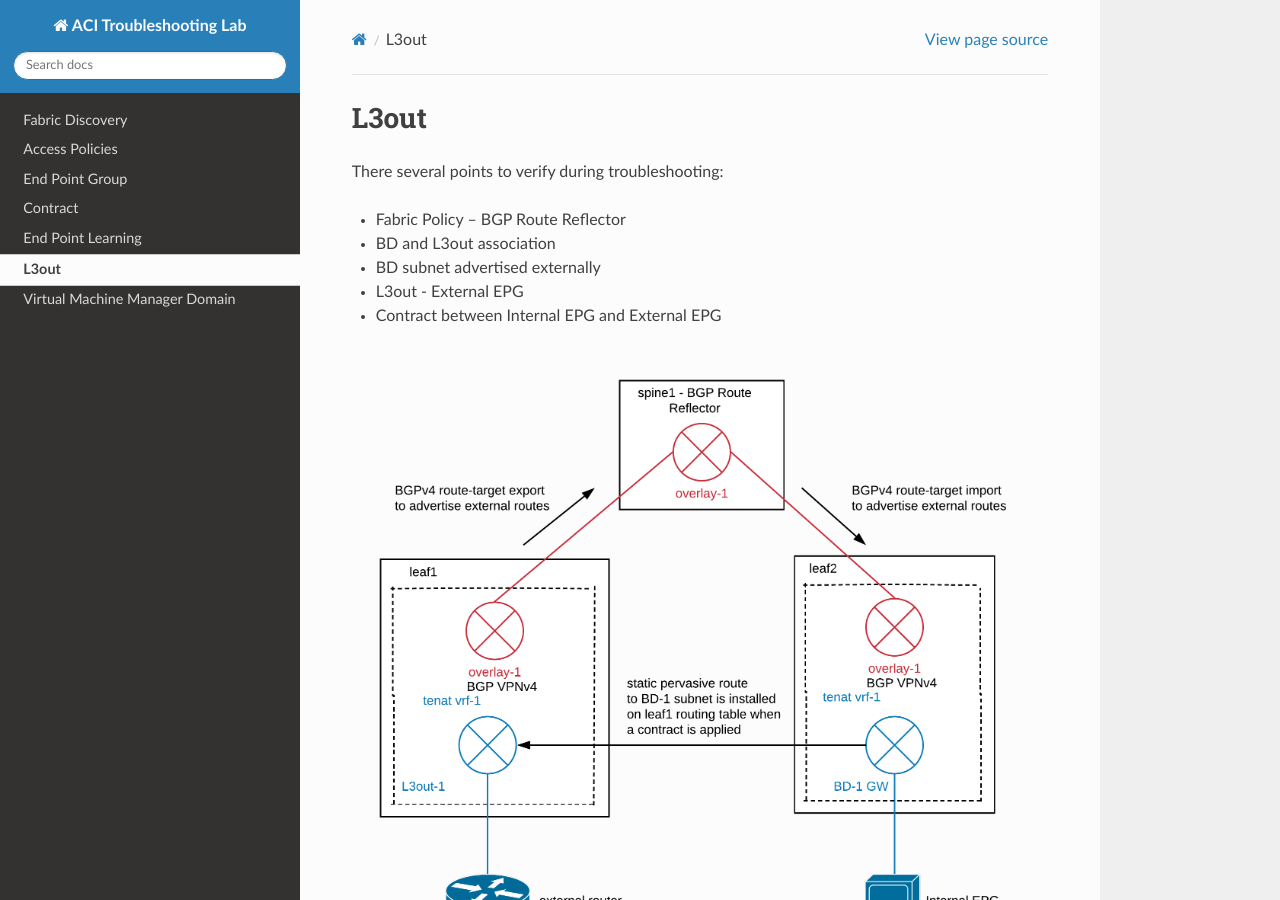
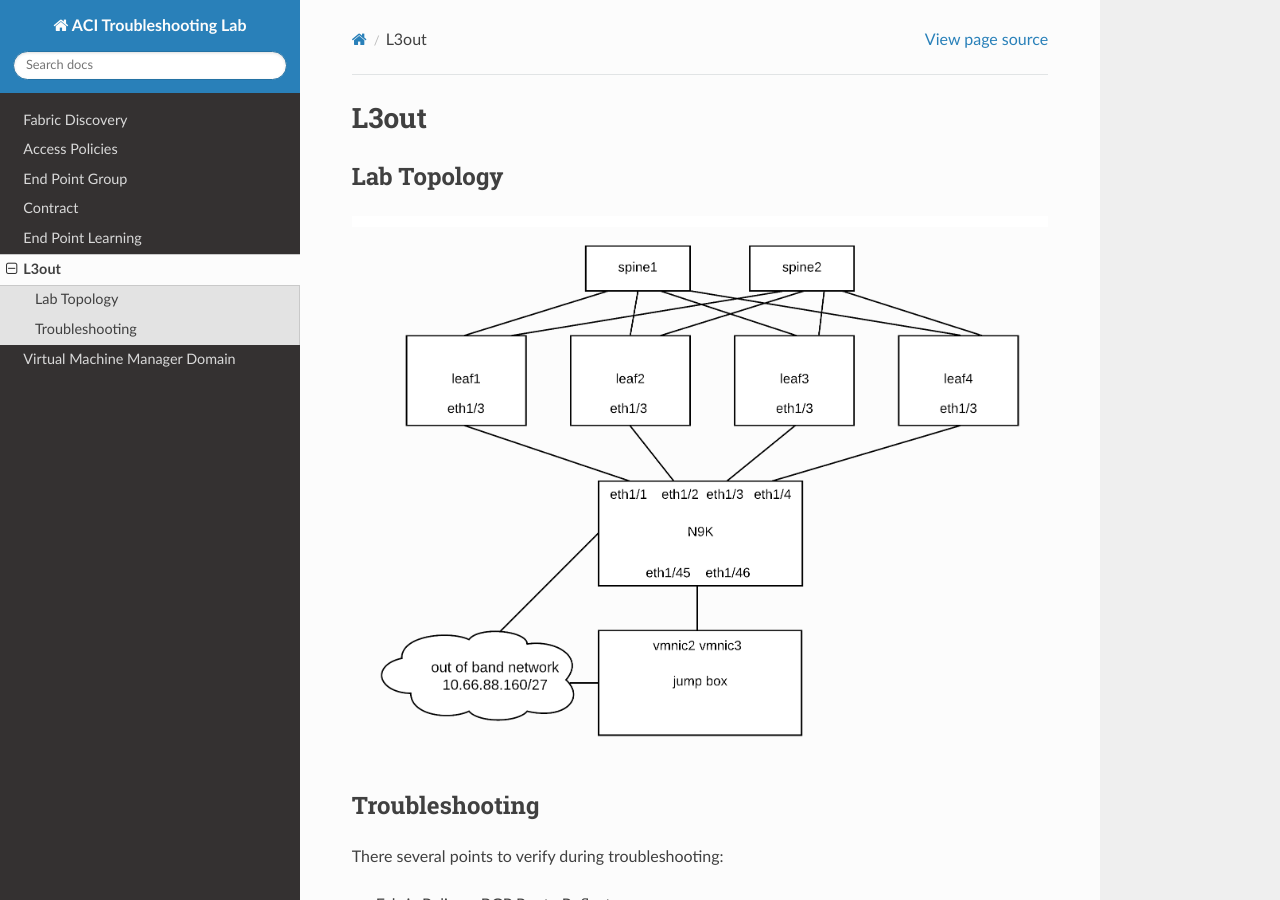
Before and after one commit to ewibowo/aci-troubleshooting-lab, a Sphinx documentation site: the page built from source/l3out.rst, in a window 1280 px wide and 900 px high. Built offline with Sphinx 7.4.7 and the Read the Docs theme 2.0.0, drawn with Linux system fonts in a browser that asks for light colours.

Commit message:
Added L3out topology

```diff
--- a/source/l3out.rst
+++ b/source/l3out.rst
@@ -1,5 +1,15 @@
 L3out
 =====
+
+Lab Topology
+-------------
+
+.. image:: l3out-topo.png
+   :width: 700px
+   :alt: L3out Lab Topology
+
+Troubleshooting
+----------------
 
 There several points to verify during troubleshooting:
 
```
Also changed, not shown: source/l3out-route.png, source/l3out-topo.png (added).
